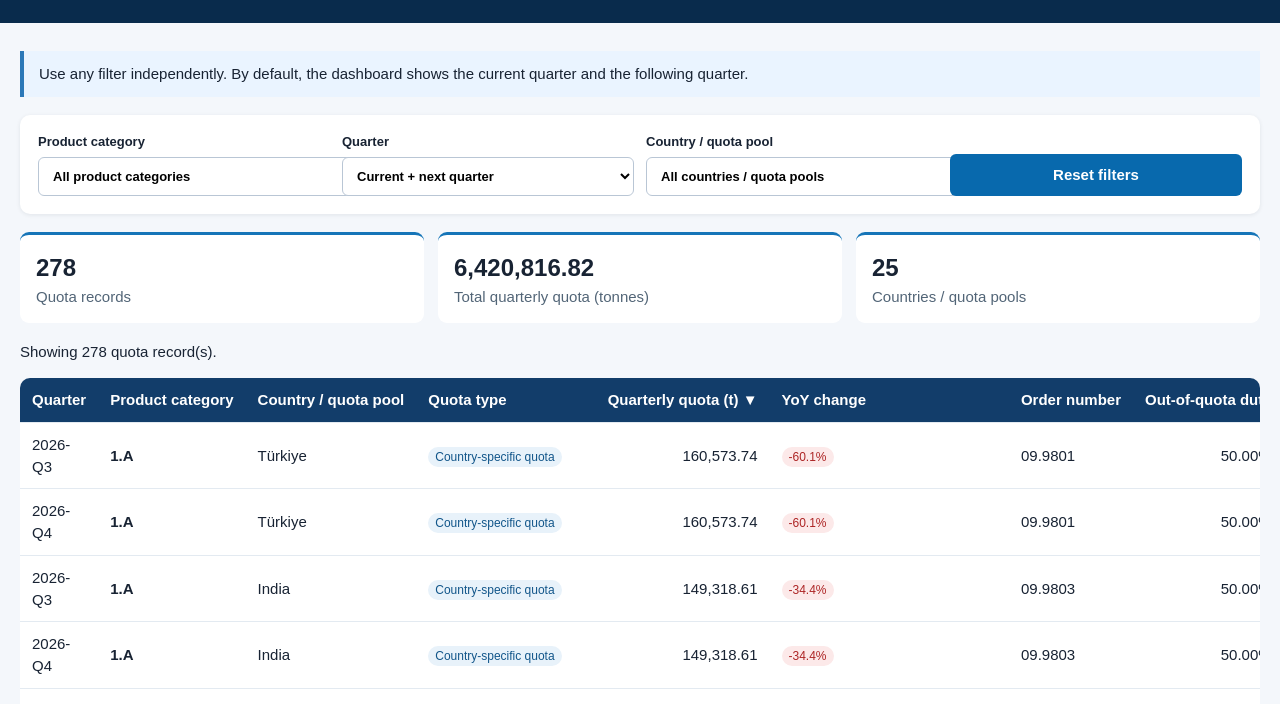
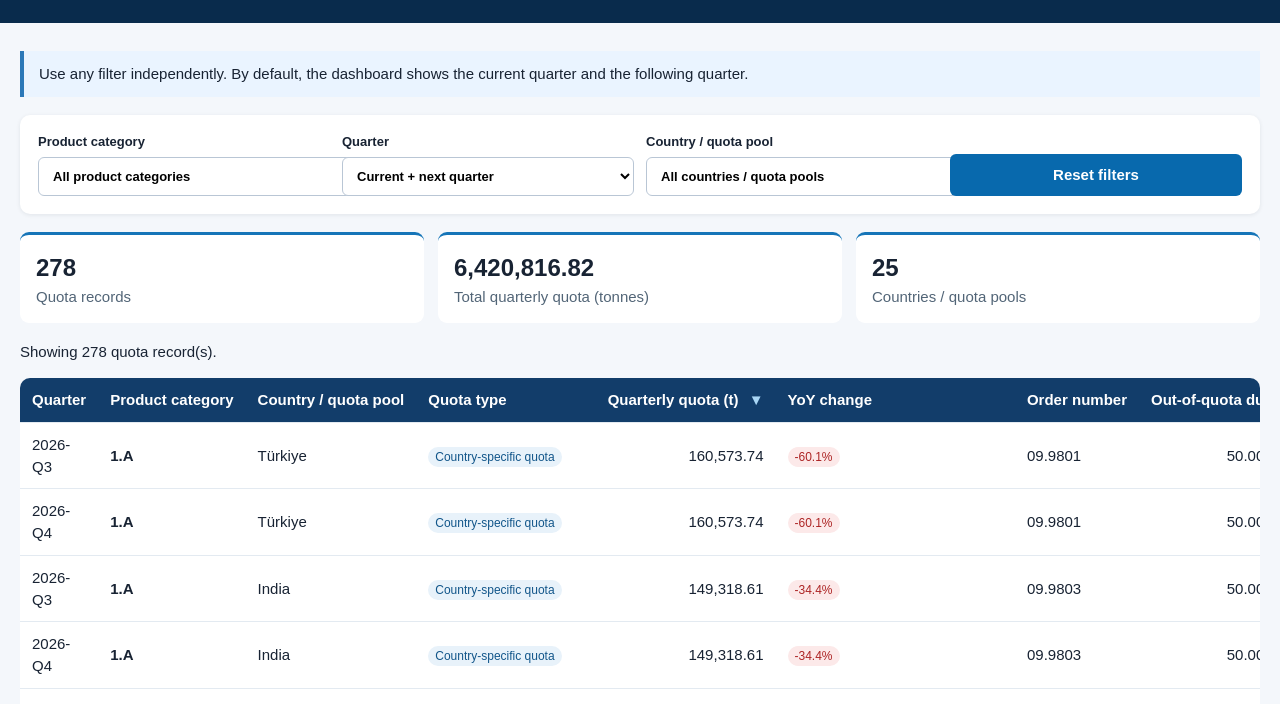
Before and after one commit to MiltonWang-k/eu-safeguard-dashboard, a plain HTML site: page index.html in a window 1280 px wide. Shown: the part 96-800 px from the top of the page. Drawn offline with Linux system fonts and the light colour scheme.

```diff
--- a/style.css
+++ b/style.css
@@ -186,3 +186,19 @@
     font-size: 23px;
   }
 }
+
+th.sortable {
+  cursor: pointer;
+  user-select: none;
+}
+
+th.sortable:hover {
+  background: #0b3157;
+}
+
+th.sortable span {
+  display: inline-block;
+  min-width: 14px;
+  margin-left: 6px;
+  color: #a9d6f5;
+}
```
